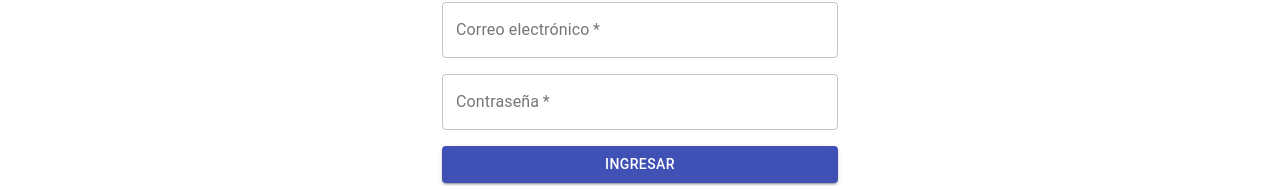
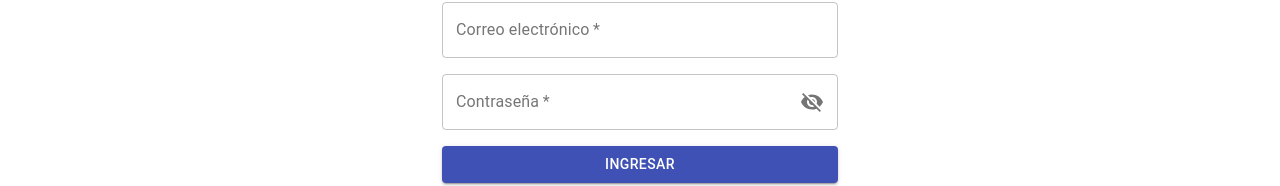
Before and after one commit to PDTS-Celiaquia/React-PWA, a React (Create React App) app: page /login in a window 1280 px wide. Shown: the part 126-312 px from the top of the page. Built offline with nearby package versions, Linux system fonts and the light colour scheme.

Commit message:
Hide/show password in login page

```diff
--- a/src/components/auth/LoginPage.js
+++ b/src/components/auth/LoginPage.js
@@ -1,8 +1,9 @@
 import React, { Component } from 'react'
-import { Button, Container, TextField, Typography, withStyles } from '@material-ui/core';
+import { Button, Container, IconButton, InputAdornment, TextField, Typography, withStyles } from '@material-ui/core';
 import { Link } from 'react-router-dom';
 import { loginService } from '../../services/auth';
 import Loader from '../common/Loader';
+import { Visibility, VisibilityOff } from '@material-ui/icons';
 
 const styles = theme => ({
     title: {
@@ -39,17 +40,28 @@ class LoginPage extends Component {
             email: "",
             password: "",
             error: null,
-            loading: false
+            loading: false,
+            showPassword: false
         }
 
-        this.handleChange = this.handleChange.bind(this)
-        this.login = this.login.bind(this)
+        this.handleChange = this.handleChange.bind(this);
+        this.login = this.login.bind(this);
+        this.handleClickShowPassword = this.handleClickShowPassword.bind(this);
+        this.handleMouseDownPassword = this.handleMouseDownPassword.bind(this);
     }
 
     handleChange(e) {
         const { id, value } = e.target;
         this.setState({ [id]: value })
     }
+
+    handleClickShowPassword(){
+        this.setState({"showPassword": !this.state.showPassword})
+    }
+
+    handleMouseDownPassword(e) {
+        e.preventDefault();
+    };
 
     login(e) {
         e.preventDefault()
@@ -63,7 +75,7 @@ class LoginPage extends Component {
     }
 
     render() {
-        const { email, password, error, loading } = this.state
+        const { email, password, error, loading, showPassword } = this.state
         const { classes } = this.props
         return (
             <Container className={classes.container} maxWidth="xs">
@@ -91,7 +103,7 @@ class LoginPage extends Component {
                     <TextField
                         className={classes.element}
                         id="password"
-                        type="password"
+                        type={showPassword ? 'text' : 'password'}
                         label="Contraseña"
                         fullWidth
                         variant="outlined"
@@ -99,6 +111,19 @@ class LoginPage extends Component {
                         autoComplete="current-password"
                         value={password}
                         onChange={this.handleChange}
+                        InputProps={{
+                            endAdornment:
+                            <InputAdornment position="end">
+                              <IconButton
+                                aria-label="toggle password visibility"
+                                onClick={this.handleClickShowPassword}
+                                onMouseDown={this.handleMouseDownPassword}
+                                edge="end"
+                              >
+                                {showPassword ? <Visibility/> : <VisibilityOff />}
+                              </IconButton>
+                            </InputAdornment>
+                        }}
                     />
                     {loading ? <Loader /> : (
                         <Button
```
